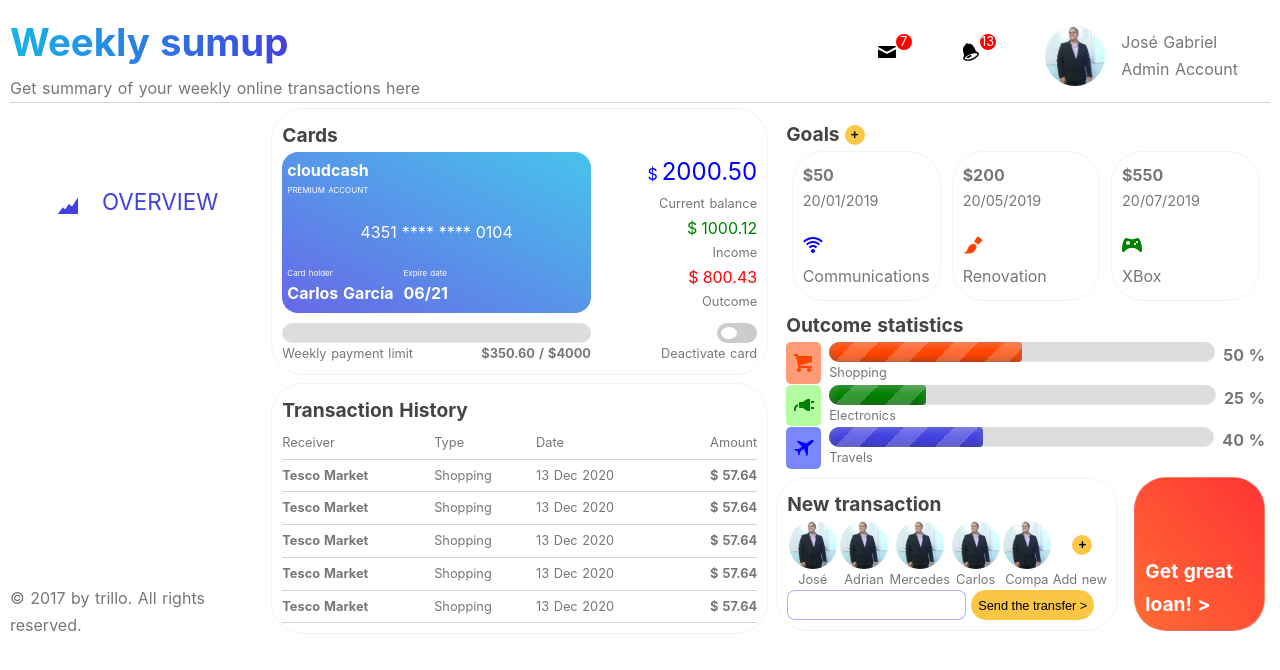
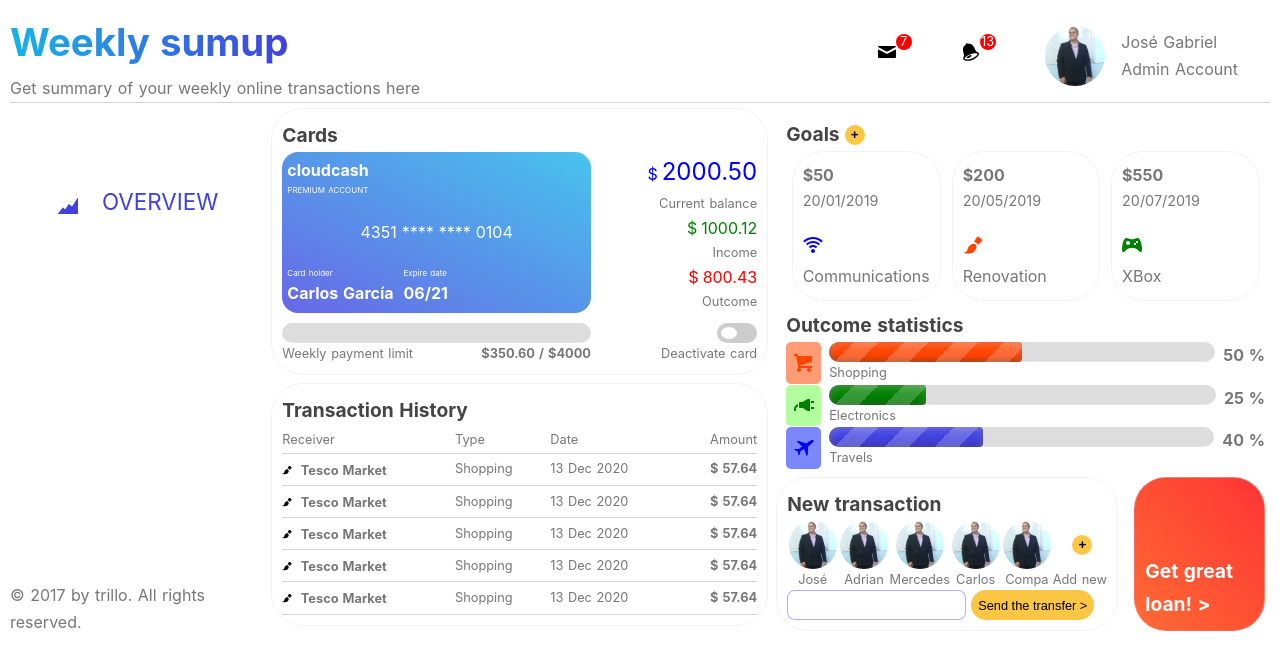
Before and after one commit to elC0mpa/pure-css-nuxt-dashboard, a Nuxt app: page / in a window 1280 px wide. Shown: the top 670 px of the page. Built offline with nearby package versions, Linux system fonts and the light colour scheme.

Commit message:
Added icon to table in receiver column

```diff
--- a/assets/scss/components/_table.scss
+++ b/assets/scss/components/_table.scss
@@ -5,7 +5,8 @@
   td {
     border-bottom: 1px solid lightgray;
     border-collapse: collapse;
-    padding: 5px 0;
+    padding: 2px 0;
+    flex-grow: 1;
   }
   > tr > th:last-child {
     text-align: right;
@@ -18,4 +19,16 @@
   > tr > td:last-child {
     text-align: right;
   }
+  > tr > td:first-child {
+    > div {
+      margin-right: 3px;
+      svg {
+        width: 10px;
+        height: 10px;
+      }
+    }
+    > * {
+      display: inline;
+    }
+  }
 }
--- a/components/TransactionHistorySection/Table.vue
+++ b/components/TransactionHistorySection/Table.vue
@@ -7,7 +7,12 @@
       <th class="secondary-info text-align-right">Amount</th>
     </tr>
     <tr v-for="(transaction, index) in transactions" :key="index">
-      <td class="secondary-info is-bold">{{ transaction.receiver }}</td>
+      <td>
+        <div
+        v-html="transaction.icon"
+      ></div>
+      <p class="secondary-info is-bold">{{ transaction.receiver }}</p>
+      </td>
       <td class="secondary-info">{{ transaction.type }}</td>
       <td class="secondary-info">{{ transaction.date }}</td>
       <td class="secondary-info is-bold is-currency text-align-right">
```
Also changed, not shown: components/TransactionHistorySection/index.vue (+11 -3 lines).
